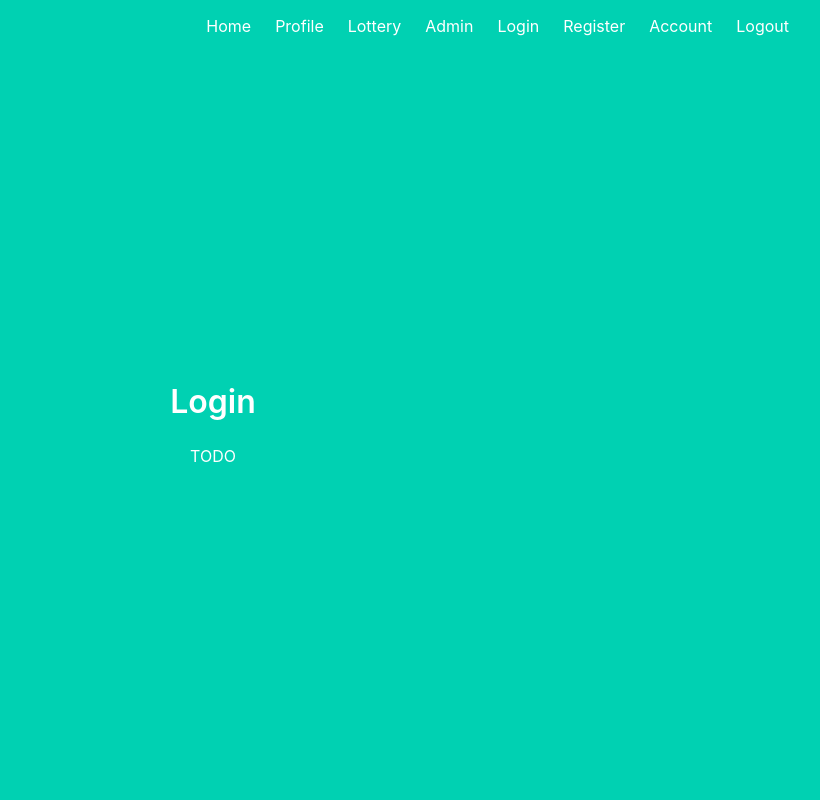
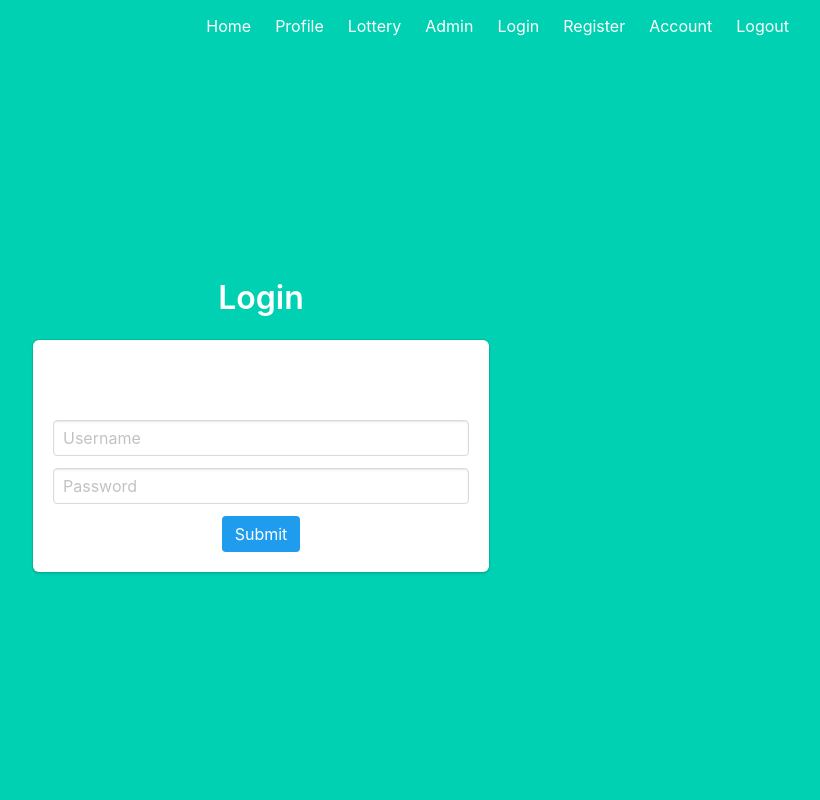
Before and after one commit to sakaicodes/LotteryWebApp, a Flask app: page /login in a window 1280 px wide. Shown: the whole page, without its empty margins (427-1247 px from the left). Run offline with Flask 2, Linux system fonts and the light colour scheme.

Commit message:
Added html for user login and changes longin view function

```diff
--- a/templates/users/login.html
+++ b/templates/users/login.html
@@ -1,9 +1,36 @@
 {% extends "base.html" %}
 
 {% block content %}
-
+<div class="column is-5 is-offset-4">
+        <h3 class="title is-3">Login</h3>
+        <div class="box">
+            {% with messages = get_flashed_messages() %}
+                {% if messages %}
+                    <div class="notification is-danger">
+                        {{ messages[0] }}. Go to <a href="{{ url_for('users.login') }}">login page</a>.
+                    </div>
+                {% endif %}
+            {% endwith %}
     <h3 class="title is-3">Login</h3>
-
-    <p>TODO</p>
-
+    <form method="POST">
+        <div class="field">
+            {{ form.csrf_token() }}
+            <div class="control">
+                {{ form.username(class="input", placeholder="Username") }}
+                 {% for error in form.username.errors %}
+                     {{ error }}
+                 {% endfor %}
+            </div>
+        </div>
+        <div class="field">
+            <div class="control">
+                {{ form.password(class="input", placeholder="Password") }}
+            </div>
+        </div>
+        <div>
+            {{ form.submit(class="button is-info is-centered") }}
+        </div>
+            </form>
+        </div>
+</div>
 {% endblock %}
--- a/users/forms.py
+++ b/users/forms.py
@@ -35,3 +35,9 @@ class RegisterForm(FlaskForm):
     password = PasswordField(validators=[DataRequired(), Length(min=6, max=12), password_validation])
     confirm_password = PasswordField(validators=[DataRequired(), EqualTo("password", message="Passwords do not match")])
     submit = SubmitField(validators=[DataRequired()])
+
+
+class LoginForm(FlaskForm):
+    username = EmailField(validators=[DataRequired()])
+    password = PasswordField(validators=[DataRequired()])
+    submit = SubmitField()
--- a/users/views.py
+++ b/users/views.py
@@ -3,7 +3,7 @@ from flask import Blueprint, render_template, flash, redirect, url_for
 
 from app import db
 from models import User
-from users.forms import RegisterForm
+from users.forms import RegisterForm, LoginForm
 
 # CONFIG
 users_blueprint = Blueprint('users', __name__, template_folder='templates')
@@ -45,9 +45,12 @@ def register():
 
 
 # view user login
-@users_blueprint.route('/login')
+@users_blueprint.route('/login', methods=['GET', 'POST'])
 def login():
-    return render_template('users/login.html')
+    form = LoginForm()
+    if form.validate_on_submit():
+        user = User.query.filter_by(username=form.username.data).first()
+    return render_template('users/login.html', form=form)
 
 
 # view user profile
```
